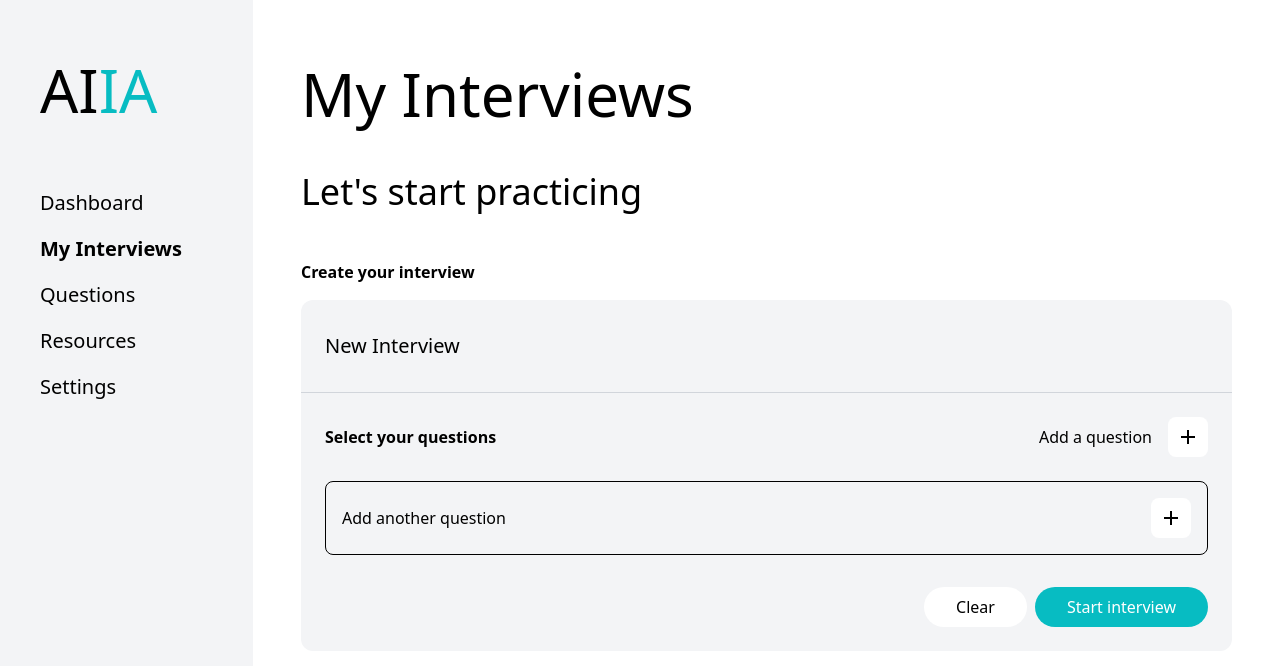
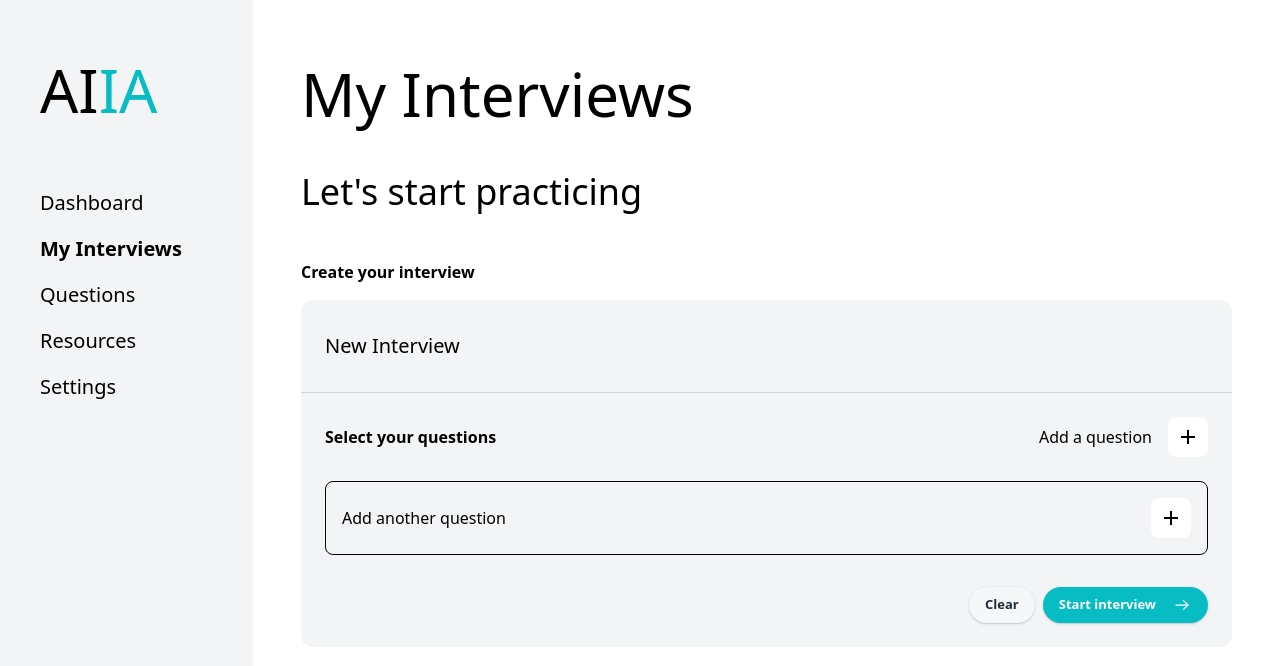
Before and after one commit to HurricaneSKC/AIInterviewAssistant, a Next.js app in the folder UserFrontEndUI/: page /dashboard/my-interviews in a window 1280 px wide. Shown: the top 666 px of the page. Built offline with nearby package versions, Linux system fonts and the light colour scheme.

Commit message:
replaces buttons to follow styles

```diff
--- a/UserFrontEndUI/components/CTAs/LinkButton.tsx
+++ b/UserFrontEndUI/components/CTAs/LinkButton.tsx
@@ -1,5 +1,5 @@
 import Link from "next/link";
-import React from "react";
+import React, { Children } from "react";
 import RightArrowBlackSVG from "./RightArrowBlackSVG";
 import RightArrowWhiteSVG from "../SVGs/RightArrowWhiteSVG";
 
@@ -9,6 +9,7 @@ interface Props {
   rightArrow?: boolean;
   Primary?: boolean;
   onClick?: () => void;
+  children?: React.ReactNode;
 }
 
 const LinkButton = ({
@@ -17,8 +18,9 @@ const LinkButton = ({
   rightArrow,
   Primary,
   onClick,
+  children,
 }: Props) => {
-  const BlackButtonStyle =
+  const PrimaryButtonStyle =
     "group rounded-full px-4 py-2 text-[13px] font-semibold transition-all flex items-center justify-center bg-primary text-white hover:[linear-gradient(0deg, rgba(255, 255, 255, 0.1), rgba(255, 255, 255, 0.1)), #0D2247] no-underline flex gap-x-2  active:scale-95 scale-100 duration-75";
   const WhiteButtonStyle =
     "group rounded-full px-4 py-2 text-[13px] font-semibold transition-all flex items-center justify-center bg-[#f5f7f9] text-[#1E2B3A] no-underline active:scale-95 scale-100 duration-75";
@@ -26,7 +28,7 @@ const LinkButton = ({
     <Link
       href={pageLink}
       onClick={onClick}
-      className={Primary ? BlackButtonStyle : WhiteButtonStyle}
+      className={Primary ? PrimaryButtonStyle : WhiteButtonStyle}
       style={{
         boxShadow: "0 1px 1px #0c192714, 0 1px 3px #0c192724",
       }}
@@ -42,6 +44,7 @@ const LinkButton = ({
           <RightArrowBlackSVG />
         </>
       )}
+      {children}
     </Link>
   );
 };
--- a/UserFrontEndUI/components/InterviewCreator/InterviewCreator.tsx
+++ b/UserFrontEndUI/components/InterviewCreator/InterviewCreator.tsx
@@ -5,6 +5,8 @@ import AddIcon from "@mui/icons-material/Add";
 import { DisplayQuestion } from "../Question/DisplayQuestion";
 import { AddQuestion } from "./AddQuestion";
 import Link from "next/link";
+import LinkButton from "../CTAs/LinkButton";
+import WhiteButton from "../CTAs/WhiteButton";
 
 interface Props {
   toggleQuestionSelector: React.Dispatch<React.SetStateAction<boolean>>;
@@ -53,21 +55,21 @@ export const InterviewCreator = ({ toggleQuestionSelector }: Props) => {
             <AddQuestion toggleQuestionSelector={toggleQuestionSelector} />
           </div>
           <div className="flex justify-end">
-            <button
-              className="bg-white text-black rounded-full p-2 px-8 mr-2"
-              onClick={() => {
-                useQuestionPlaylistStore.persist.clearStorage();
-                removeAllQuestions();
-              }}
-            >
-              Clear
-            </button>
-            <Link
-              className="bg-primary text-white rounded-full p-2 px-8"
-              href={"/interview"}
-            >
-              Start interview
-            </Link>
+            <div className="mr-2">
+              <WhiteButton
+                onClick={() => {
+                  useQuestionPlaylistStore.persist.clearStorage();
+                  removeAllQuestions();
+                }}
+                buttonText="Clear"
+              />
+            </div>
+            <LinkButton
+              pageLink={"/interview"}
+              buttonText="Start interview"
+              Primary
+              rightArrow
+            />
           </div>
         </div>
       </div>
```
